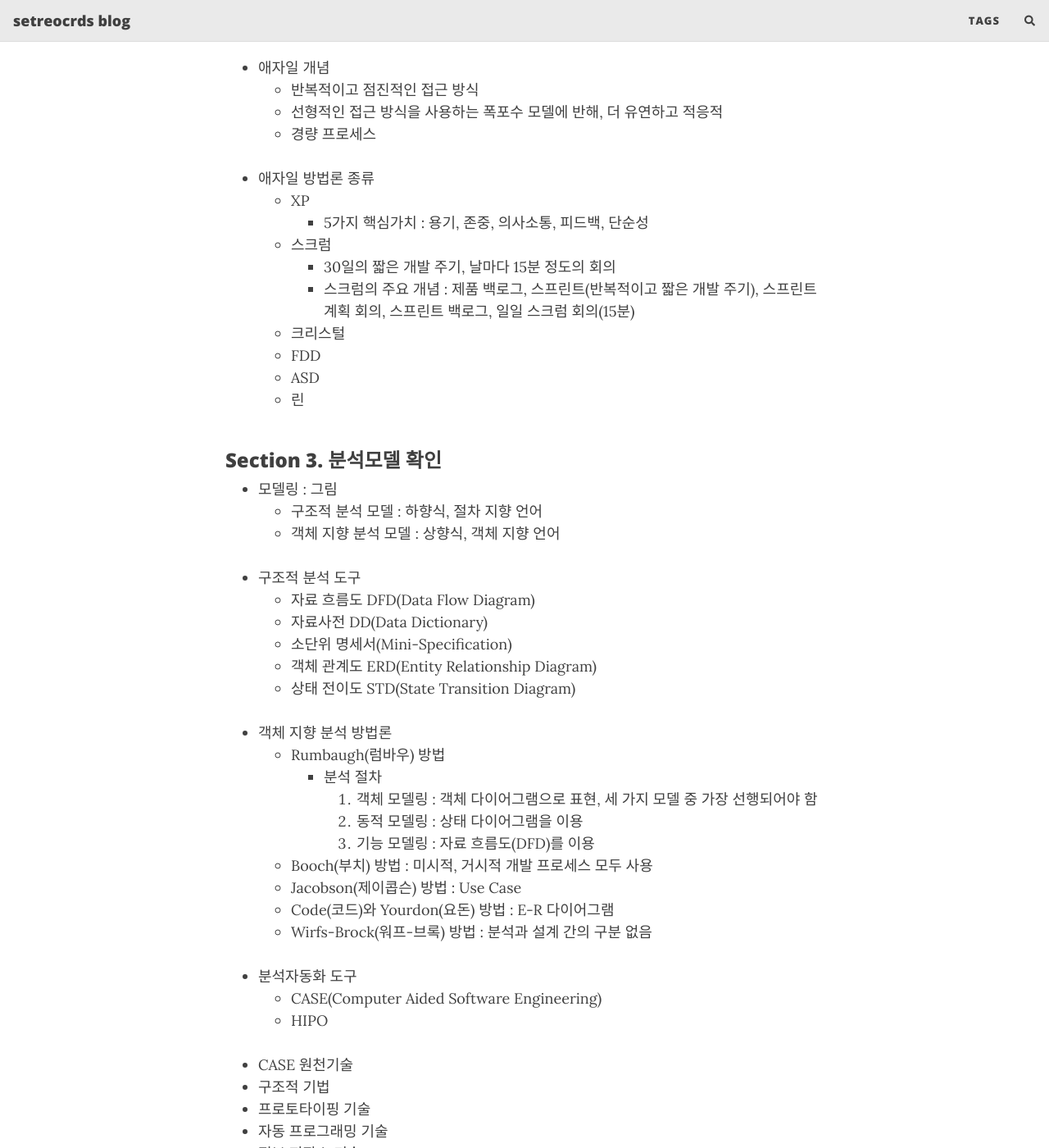
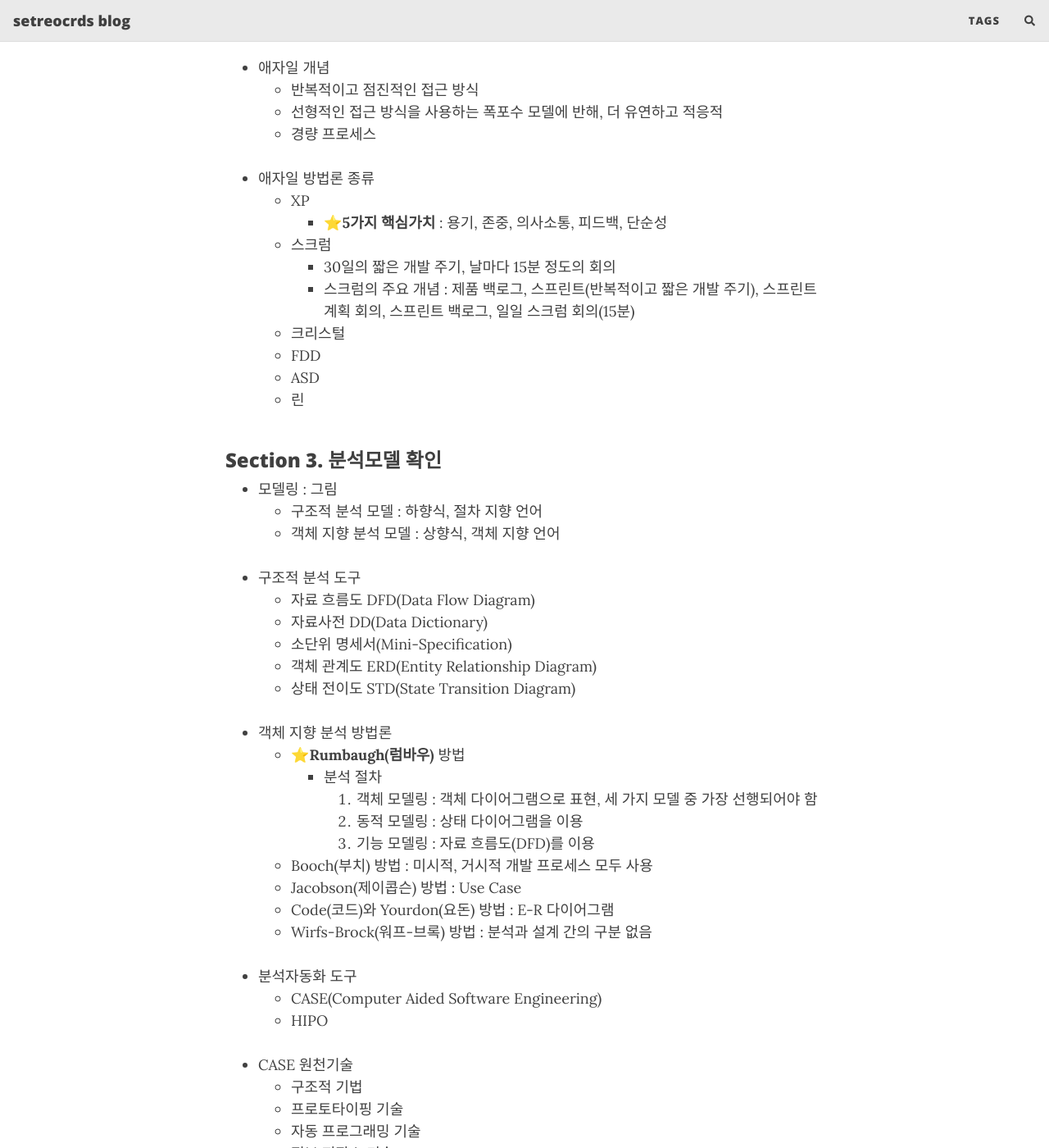
Before and after one commit to setrecords/setrecords.github.io, a Jekyll site: the page built from _posts/2024-02-06-2024 정보처리기사 필기 - 1.1 요구사항 확인.md, in a window 1280 px wide and 1400 px high, scrolled down 2715 px. Shown: the whole window at 82% size. Built offline with Jekyll 4.4.1, drawn with Linux system fonts in a browser that asks for light colours; nearby versions of some CDN libraries; comment, search, counter and statistics services are not loaded.

```diff
--- a/_posts/2024-02-06-2024 정보처리기사 필기 - 1.1 요구사항 확인.md
+++ b/_posts/2024-02-06-2024 정보처리기사 필기 - 1.1 요구사항 확인.md
@@ -105,7 +105,7 @@ tags: [정보처리기사필기]
 
 - 애자일 방법론 종류
   - XP
-    - 5가지 핵심가치 : 용기, 존중, 의사소통, 피드백, 단순성
+    - ⭐**5가지 핵심가치** : 용기, 존중, 의사소통, 피드백, 단순성
   - 스크럼
     - 30일의 짧은 개발 주기, 날마다 15분 정도의 회의
     - 스크럼의 주요 개념 : 제품 백로그, 스프린트(반복적이고 짧은 개발 주기), 스프린트 계획 회의, 스프린트 백로그, 일일 스크럼 회의(15분)
@@ -131,7 +131,7 @@ tags: [정보처리기사필기]
 <br/><br/>
 
 - 객체 지향 분석 방법론
-  - Rumbaugh(럼바우) 방법
+  - ⭐**Rumbaugh(럼바우)** 방법
     - 분석 절차
       1. 객체 모델링 : 객체 다이어그램으로 표현, 세 가지 모델 중 가장 선행되어야 함
       2. 동적 모델링 : 상태 다이어그램을 이용
@@ -147,12 +147,12 @@ tags: [정보처리기사필기]
   - HIPO
 <br/><br/>
 
--  CASE 원천기술
-  -  구조적 기법
-  -  프로토타이핑 기술
-  -  자동 프로그래밍 기술
-  -  정보 저장소 기술
-  -  분산 처리 기술
+- CASE 원천기술
+  - 구조적 기법
+  - 프로토타이핑 기술
+  - 자동 프로그래밍 기술
+  - 정보 저장소 기술
+  - 분산 처리 기술
 <br/><br/>
 
 - CASE 도구의 분류
```
